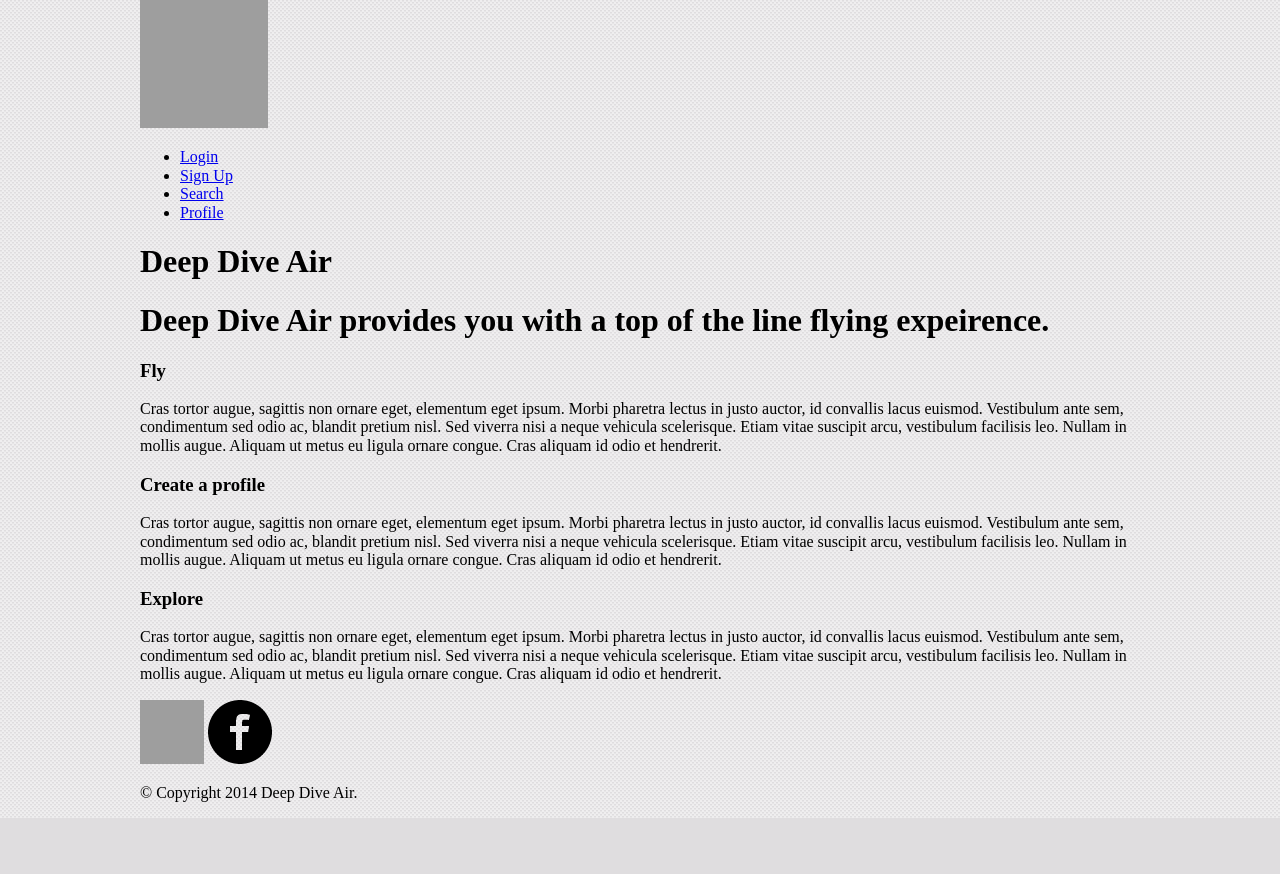
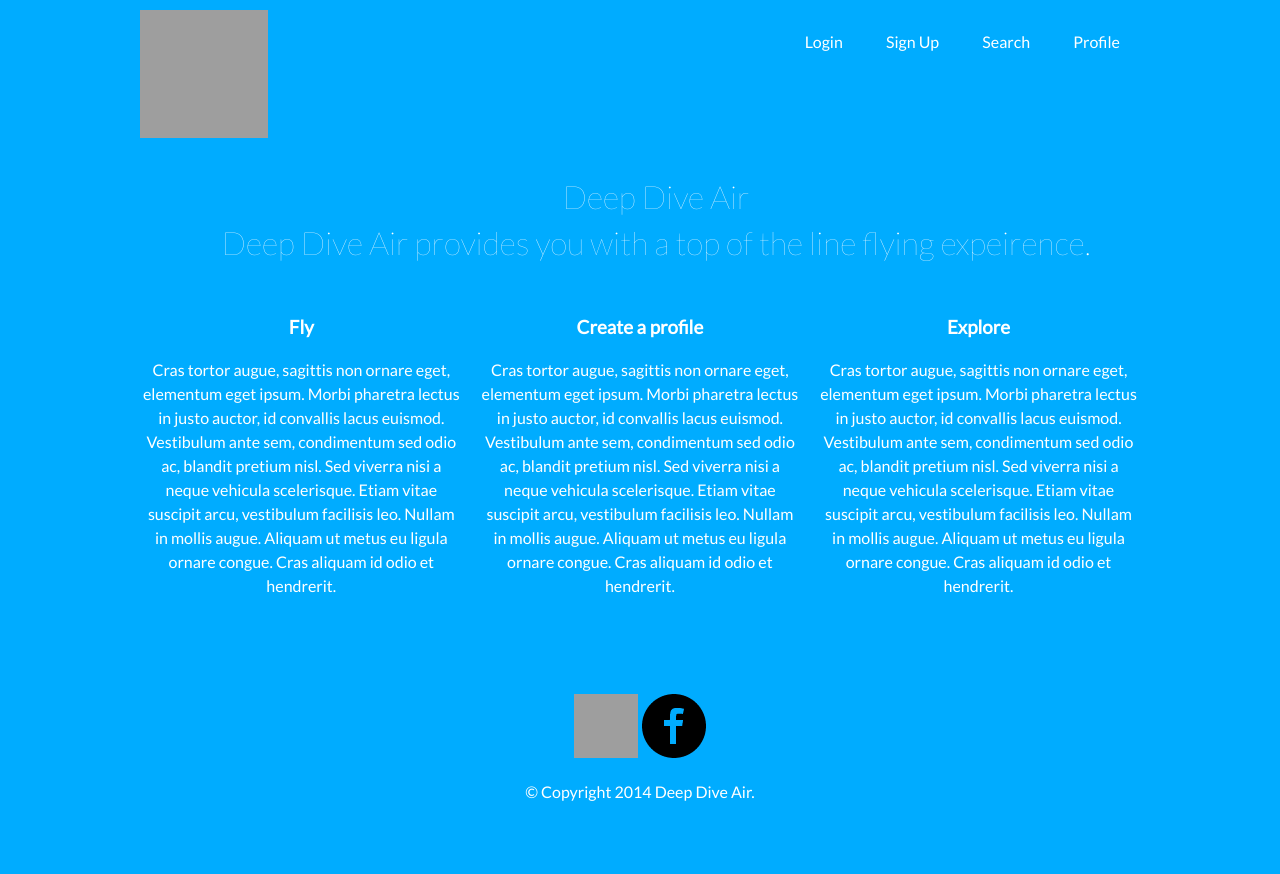
Before and after one commit to joseph-perez/deep_dive_air, a PHP site: page / in a window 1280 px wide. Before the commit the page ends 818 px from the top, so only its background shows below. Run offline with PHP 8.4, Linux system fonts and the light colour scheme; some libraries are stand-ins or nearby versions; grey boxes are pictures that could not be loaded.

Commit message:
added a normalize stylesheet

```diff
--- a/css/stylesheet.css
+++ b/css/stylesheet.css
@@ -3,5 +3,123 @@
 body {
     max-width: 1000px;
     margin: 0 auto;
-    background-image: url('../img/white_carbon_copy.png');
+    background-color: #00ACFF;
+    font-family: 'Lato', sans-serif;
+    color: white;
+    font-size: 1.000em;
+    line-height: 1.5em;
 }
+
+nav ul {
+    list-style: none;
+    margin: 0;
+    padding 0;
+    float: right;
+    margin-top: 20px;
+}
+
+nav ul li {
+    display: inline;
+    padding: 0 20px;
+}
+
+nav ul li a {
+    text-decoration: none;
+    color: white;
+}
+
+nav a:hover {
+    text-decoration: underline;
+}
+
+
+/*  index page custom styles  ============================================================ */
+
+h1 {
+    font-weight: 100;
+    text-align: center;
+}
+
+section div {
+    text-align: center;
+}
+
+footer {
+    text-align: center;
+    margin: 70px 0;
+}
+
+
+
+
+/*  SECTIONS  ============================================================================= */
+
+.section {
+	clear: both;
+	padding: 0px;
+	margin: 0px;
+}
+
+/*  GROUPING  ============================================================================= */
+
+
+.group:before,
+.group:after {
+    content:"";
+    display:table;
+}
+.group:after {
+    clear:both;
+}
+.group {
+    zoom:1; /* For IE 6/7 (trigger hasLayout) */
+}
+
+/*  GRID COLUMN SETUP   ==================================================================== */
+
+.col {
+	display: block;
+	float:left;
+	margin: 1% 0 1% 1.6%;
+}
+
+.col:first-child { margin-left: 0; } /* all browsers except IE6 and lower */
+
+
+/*  REMOVE MARGINS AS ALL GO FULL WIDTH AT 480 PIXELS */
+
+@media only screen and (max-width: 480px) {
+	.col {
+		margin: 1% 0 1% 0%;
+	}
+}
+
+/*  GRID OF THREE   ============================================================================= */
+
+
+.span_3_of_3 {
+	width: 100%;
+}
+
+.span_2_of_3 {
+	width: 66.13%;
+}
+
+.span_1_of_3 {
+	width: 32.26%;
+}
+
+
+/*  GO FULL WIDTH AT LESS THAN 480 PIXELS */
+
+@media only screen and (max-width: 480px) {
+	.span_3_of_3 {
+		width: 100%;
+	}
+	.span_2_of_3 {
+		width: 100%;
+	}
+	.span_1_of_3 {
+		width: 100%;
+	}
+}
```
Also changed, not shown: css/normalize.css (added), 1 other file.
